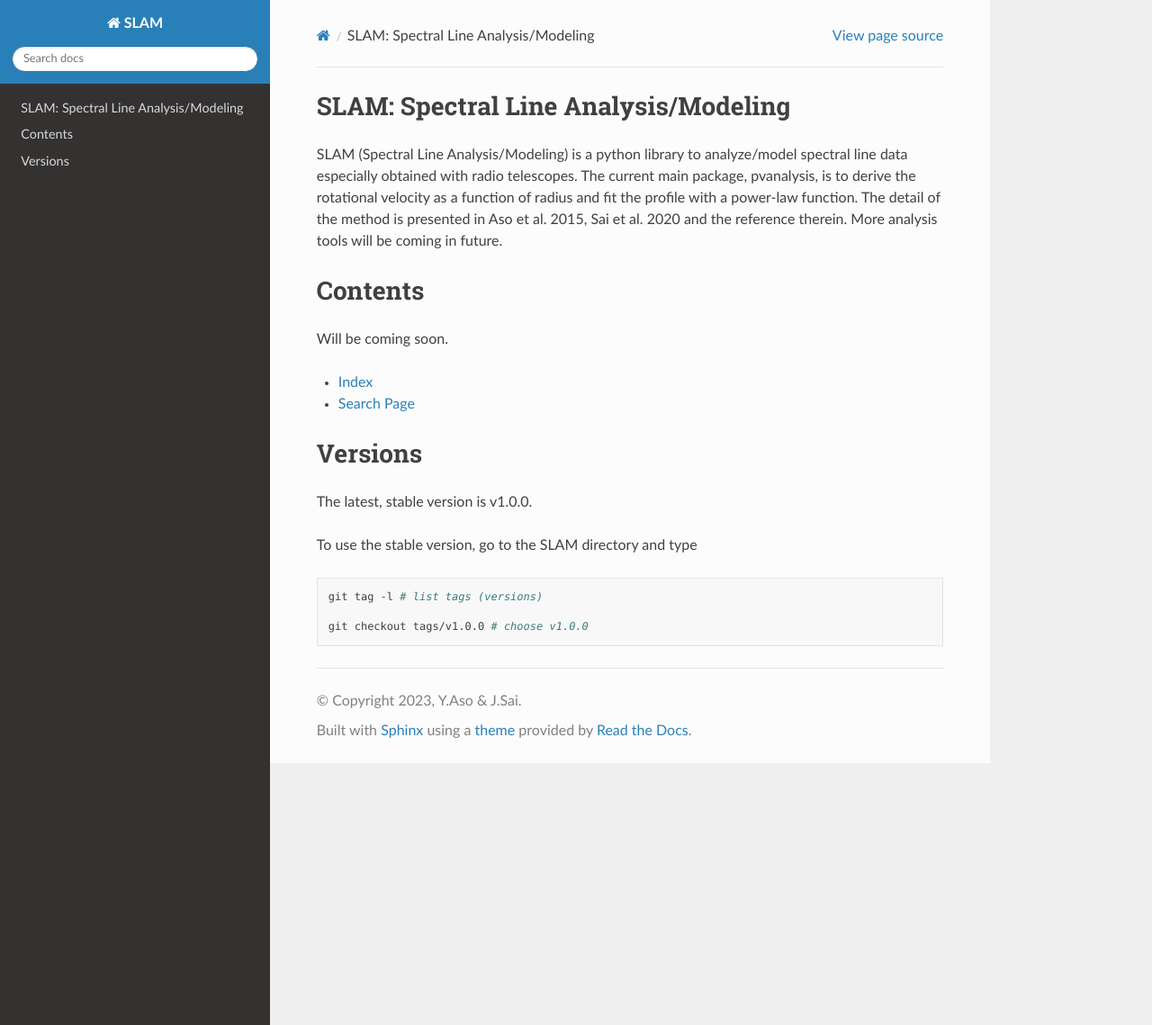
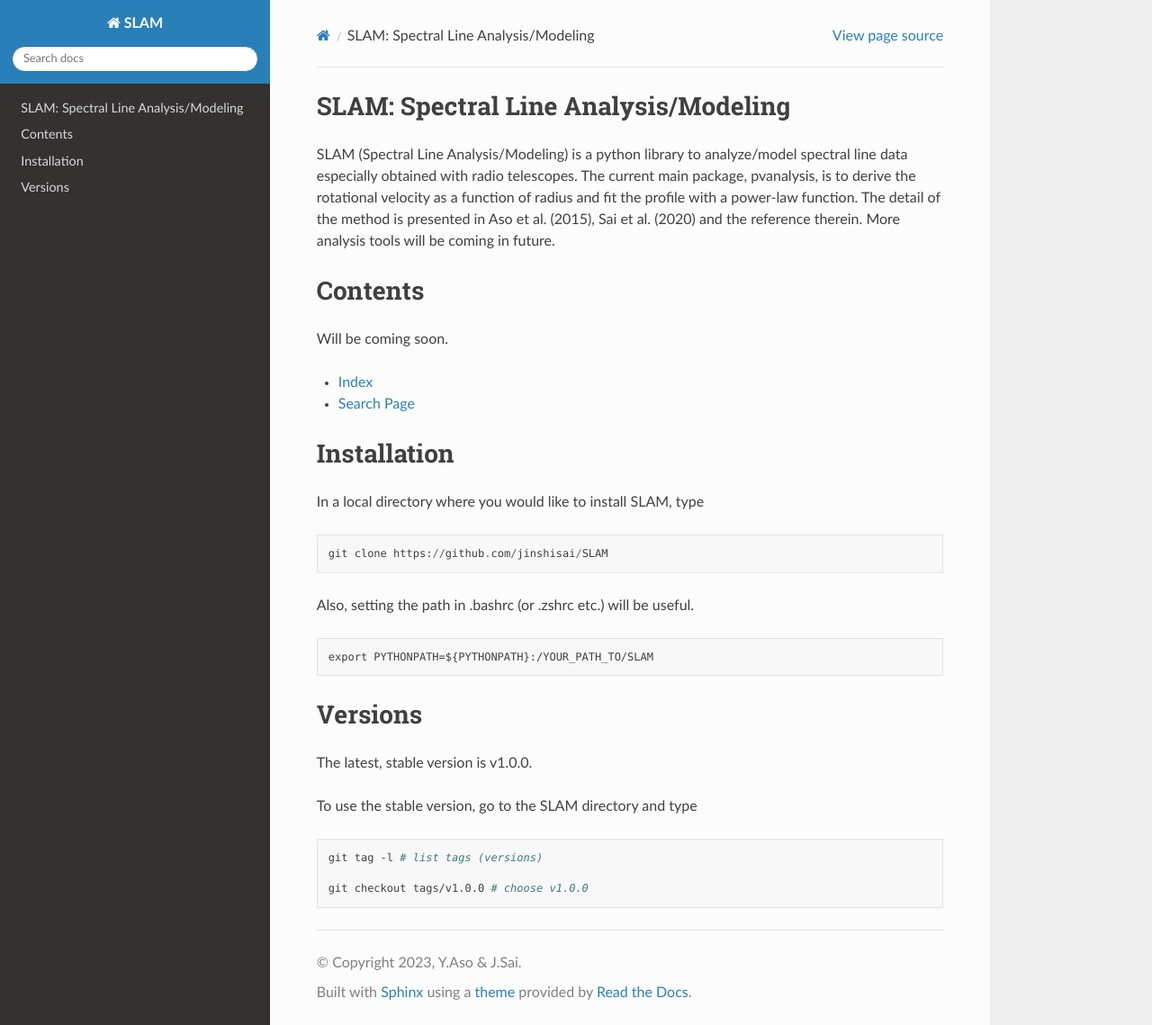
Before and after one commit to jinshisai/SLAM, a Sphinx documentation site: the page built from docs/index.rst, in a window 1280 px wide and 1139 px high. Shown: the whole window at 90% size. Built offline with Sphinx 7.4.7 and the Read the Docs theme 2.0.0, drawn with Linux system fonts in a browser that asks for light colours.

Commit message:
Added installation

```diff
--- a/docs/index.rst
+++ b/docs/index.rst
@@ -10,7 +10,7 @@ SLAM: Spectral Line Analysis/Modeling
    :maxdepth: 2
    :caption: Contents:
 
-SLAM (Spectral Line Analysis/Modeling) is a python library to analyze/model spectral line data especially obtained with radio telescopes. The current main package, pvanalysis, is to derive the rotational velocity as a function of radius and fit the profile with a power-law function. The detail of the method is presented in Aso et al. 2015, Sai et al. 2020 and the reference therein. More analysis tools will be coming in future.
+SLAM (Spectral Line Analysis/Modeling) is a python library to analyze/model spectral line data especially obtained with radio telescopes. The current main package, pvanalysis, is to derive the rotational velocity as a function of radius and fit the profile with a power-law function. The detail of the method is presented in Aso et al. (2015), Sai et al. (2020) and the reference therein. More analysis tools will be coming in future.
 
 
 Contents
@@ -20,6 +20,22 @@ Will be coming soon.
 
 * :ref:`genindex`
 * :ref:`search`
+
+
+Installation
+==================
+
+In a local directory where you would like to install SLAM, type
+
+::
+
+   git clone https://github.com/jinshisai/SLAM
+
+Also, setting the path in .bashrc (or .zshrc etc.) will be useful.
+
+::
+
+   export PYTHONPATH=${PYTHONPATH}:/YOUR_PATH_TO/SLAM
 
 
 Versions
```
